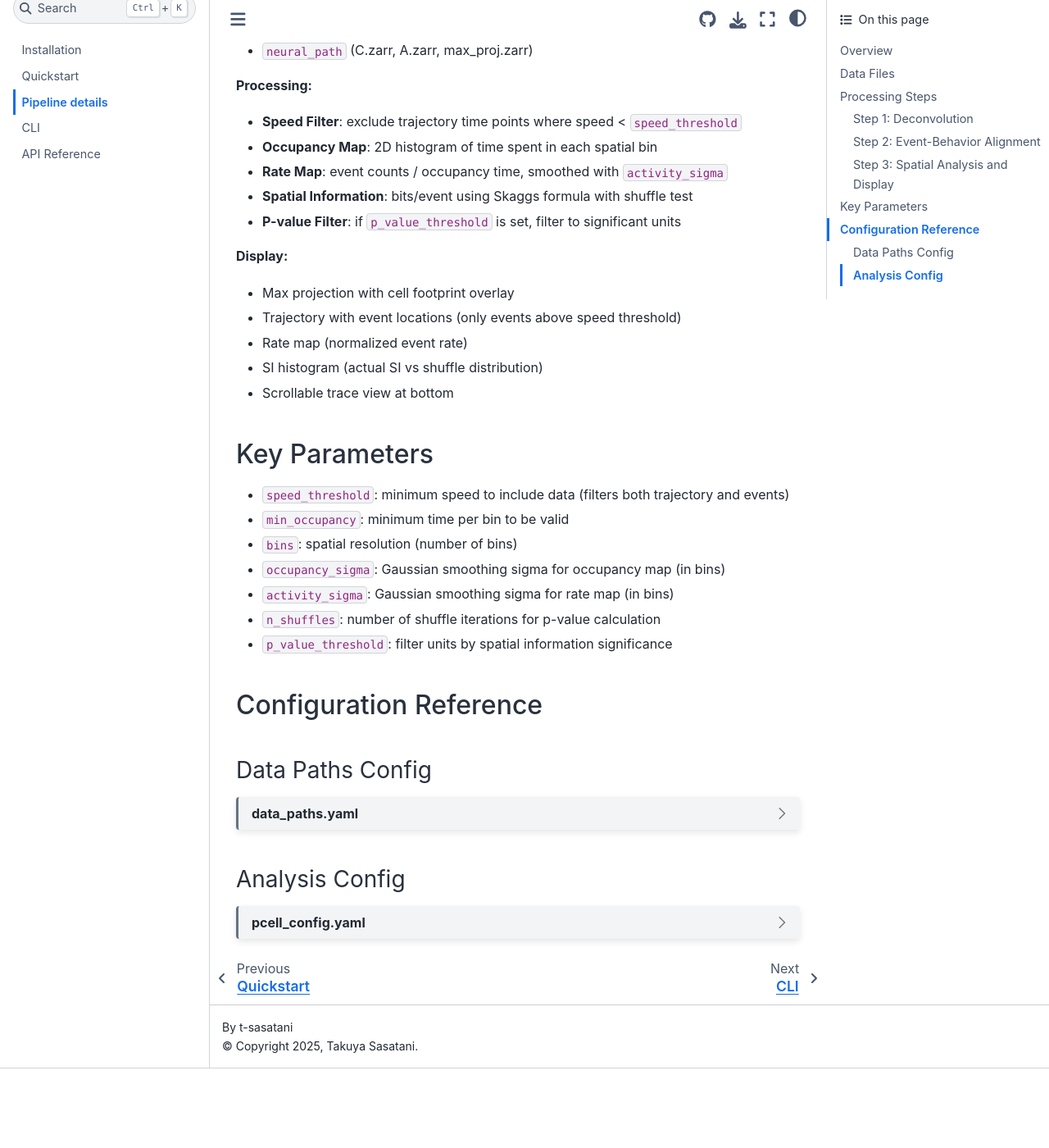
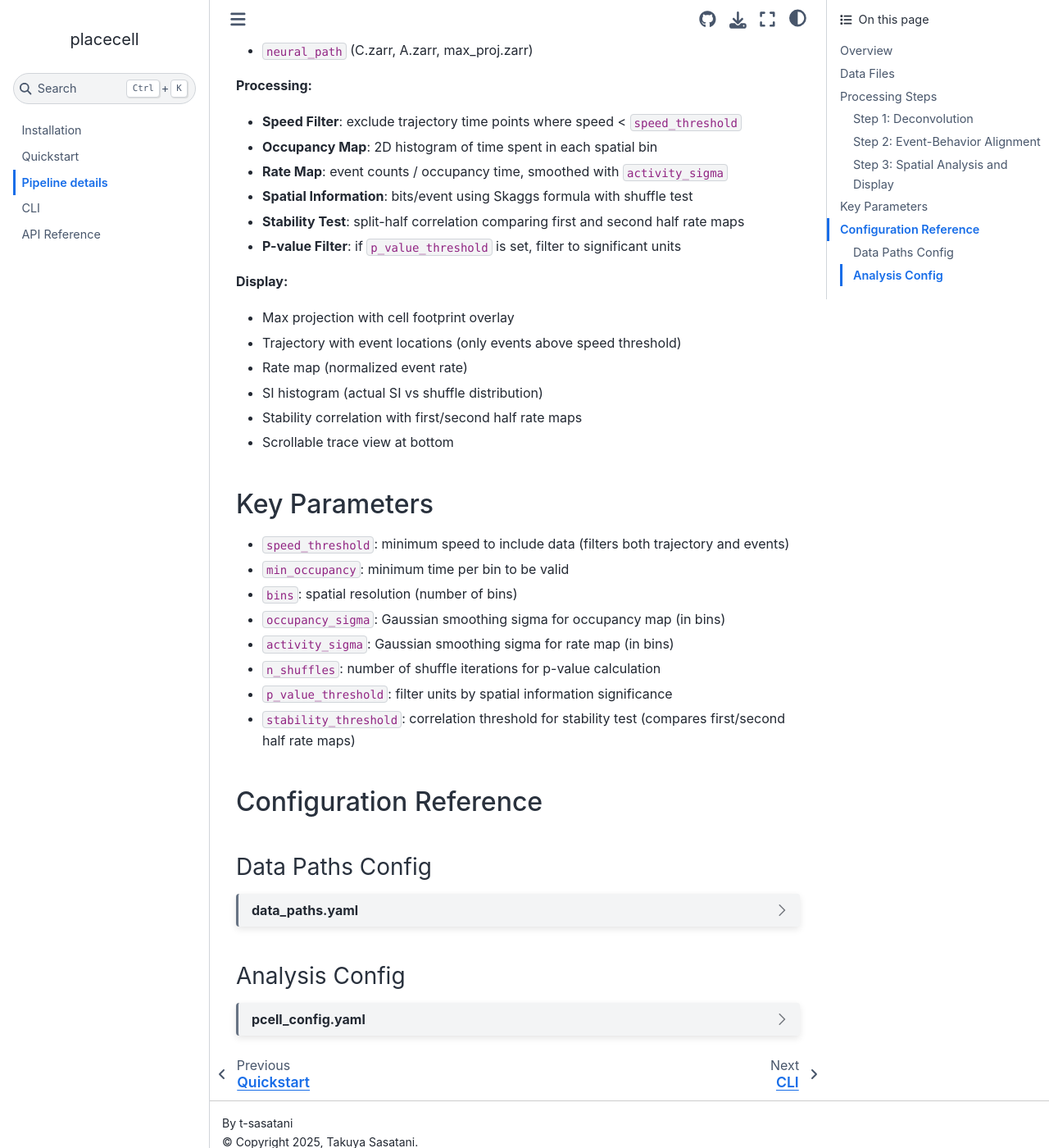
Before and after one commit to miniscope/placecell, a Sphinx documentation site: the page built from docs/pipeline.md, in a window 1280 px wide and 1400 px high, scrolled down 1866 px. Shown: the whole window at 82% size. Built offline with Sphinx 7.4.7 and the Sphinx Book theme 1.1.4, drawn with Linux system fonts in a browser that asks for light colours; before the commit the page ends 3169 px from its top, so only the background shows below that.

Commit message:
add stability test to docs

````diff
--- a/docs/pipeline.md
+++ b/docs/pipeline.md
@@ -43,6 +43,7 @@
         K --> P
         L --> P
         N --> P
+        S --> P
         subgraph Spatial Analysis
             C --> I(Speed Filter)
             D --> I
@@ -51,7 +52,8 @@
             H --> K(Rate Map)
             J --> K
             K --> L(Spatial Information)
-            L --> N(P-value Filter)
+            K --> S(Stability Test)
+            L --> N(Significance Test)
         end
 
         subgraph Display
@@ -115,6 +117,7 @@
 - **Occupancy Map**: 2D histogram of time spent in each spatial bin
 - **Rate Map**: event counts / occupancy time, smoothed with `activity_sigma`
 - **Spatial Information**: bits/event using Skaggs formula with shuffle test
+- **Stability Test**: split-half correlation comparing first and second half rate maps
 - **P-value Filter**: if `p_value_threshold` is set, filter to significant units
 
 **Display:**
@@ -122,6 +125,7 @@
 - Trajectory with event locations (only events above speed threshold)
 - Rate map (normalized event rate)
 - SI histogram (actual SI vs shuffle distribution)
+- Stability correlation with first/second half rate maps
 - Scrollable trace view at bottom
 
 ## Key Parameters
@@ -133,6 +137,7 @@
 - `activity_sigma`: Gaussian smoothing sigma for rate map (in bins)
 - `n_shuffles`: number of shuffle iterations for p-value calculation
 - `p_value_threshold`: filter units by spatial information significance
+- `stability_threshold`: correlation threshold for stability test (compares first/second half rate maps)
 
 ## Configuration Reference
 
@@ -187,5 +192,6 @@
     random_seed: 1
     event_threshold_sigma: 0  # Sigma multiplier for event amplitude threshold in trajectory visualization
     p_value_threshold: 0.05  # P-value threshold. Only units with p < threshold are plotted.
+    stability_threshold: 0.5  # Correlation threshold for stability test (first/second half rate maps)
 ```
 :::
````
Also changed, not shown: docs/quickstart.md (+1 -0 lines).
